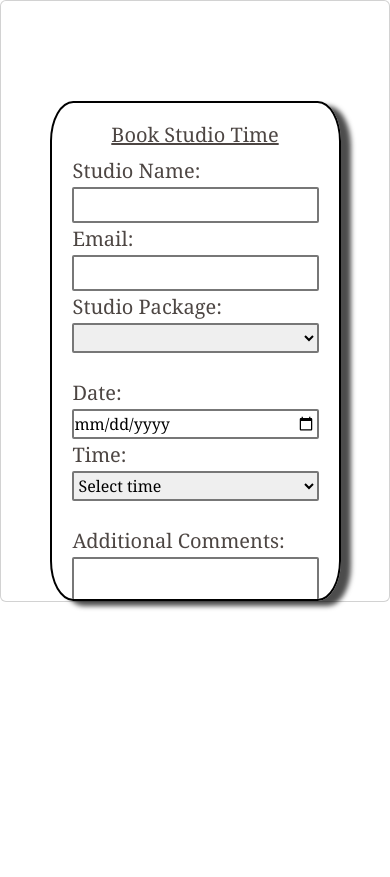
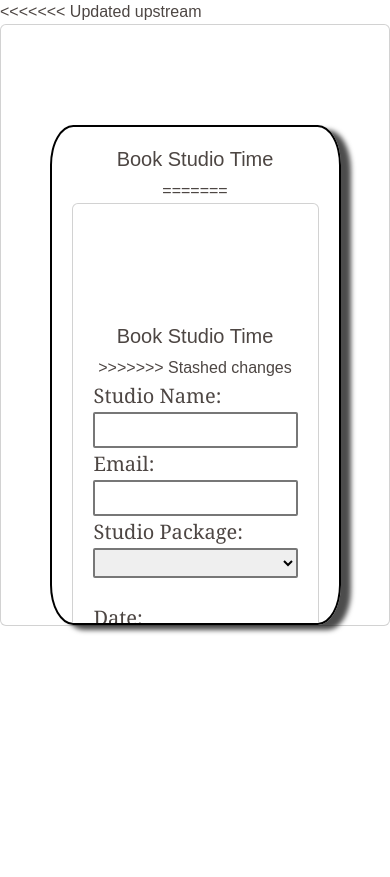
Before and after one commit to j0sephsasson/studio-lock, a Flask app: page /booking in a window 390 px wide. Shown: the part 111-988 px from the top of the page. Run offline with Flask 2, Linux system fonts and the light colour scheme; the visitor is signed in with stand-in values (Sample User, id 1); some libraries are stand-ins or nearby versions; some web fonts are replaced.

Commit message:
edited booking feature

```diff
--- a/app/static/css/style.css
+++ b/app/static/css/style.css
@@ -1334,6 +1334,7 @@ body {
 /*--------------------------------------------------------------
 # BOOKING
 --------------------------------------------------------------*/
+<<<<<<< Updated upstream
 .card-title {
   font-size: 20px;
   font-family:Georgia, 'Times New Roman', Times, serif;
@@ -1522,4 +1523,192 @@ div.elem-group.inlined input {
     margin-top: 100px;
     border-radius: 8%;
   }
-}
+=======
+
+.booking-card-title {
+  font-size: 20px;
+  font-family:Georgia, 'Times New Roman', Times, serif;
+  text-decoration: underline;
+}
+
+.booking-card-body {
+  justify-content: center;
+  padding: 20px;
+  height: 550px;
+  width: 1300px;
+  align-self: center;
+  margin-top: 35px;
+  overflow-y: scroll;
+}
+
+@media (max-width: 1300px) {
+  .booking-card-body {
+    max-height: 500px;
+    overflow-y: auto;
+    width: 100%;
+    margin: auto;
+    margin-top: 100px;
+  };
+}
+
+div.elem-group {
+  margin: auto;
+}
+
+div.elem-time-date.inlined {
+  width: 49%;
+  float: left;
+  margin-left: 1%;
+  text-align: left
+}
+
+#label-name {
+  display: block;
+  font-family:Georgia, 'Times New Roman', Times, serif;
+  padding-bottom: 10px;
+  font-size: 1.25em;
+  padding: 1px;
+  text-align: left;
+}
+
+#label-email {
+  display: block;
+  font-family:Georgia, 'Times New Roman', Times, serif;
+  padding-bottom: 10px;
+  font-size: 1.25em;
+  padding: 1px;
+  text-align: left
+}
+
+#label-date {
+  display: block;
+  font-family:Georgia, 'Times New Roman', Times, serif;
+  padding-bottom: 10px;
+  font-size: 1.25em;
+  padding: 1px;
+  text-align: left;
+}
+
+#label-time {
+  display: block;
+  font-family:Georgia, 'Times New Roman', Times, serif;
+  padding-bottom: 10px;
+  font-size: 1.25em;
+  padding: 1px;
+  text-align: left;
+}
+
+#label-package {
+  display: block;
+  font-family:Georgia, 'Times New Roman', Times, serif;
+  padding-bottom: 10px;
+  font-size: 1.25em;
+  padding: 1px;
+  text-align: left
+}
+
+#label-message {
+  display: block;
+  font-family:Georgia, 'Times New Roman', Times, serif;
+  padding-bottom: 10px;
+  font-size: 1.25em;
+  padding: 1px;
+  text-align: left;
+}
+
+#input-name {
+  border-radius: 2px;
+  border: 2px solid #777;
+  box-sizing: border-box;
+  font-size: 1.25em;
+  font-family: 'Nanum Gothic';
+  width: 100%;
+  padding: 1px;
+}
+
+#input-email {
+  border-radius: 2px;
+  border: 2px solid #777;
+  box-sizing: border-box;
+  font-size: 1.25em;
+  font-family: 'Nanum Gothic';
+  width: 100%;
+  padding: 1px;
+}
+
+#package-selection {
+  border-radius: 2px;
+  border: 2px solid #777;
+  box-sizing: border-box;
+  font-size: 1.25em;
+  font-family: 'Nanum Gothic';
+  width: 100%;
+  padding: 1px;
+}
+
+#booking-date {
+  border-radius: 2px;
+  border: 2px solid #777;
+  box-sizing: border-box;
+  font-size: 1em;
+  font-family:Georgia, 'Times New Roman', Times, serif;
+  width: 100%;
+  padding: 1px;
+}
+
+#booking-time {
+  border-radius: 2px;
+  border: 2px solid #777;
+  box-sizing: border-box;
+  font-size: 1em;
+  font-family:Georgia, 'Times New Roman', Times, serif;
+  width: 100%;
+  padding: 1px;
+}
+
+#additional-message {
+  border-radius: 2px;
+  border: 2px solid #777;
+  box-sizing: border-box;
+  font-size: 1.25em;
+  font-family: 'Nanum Gothic';
+  width: 100%;
+  padding: 1px;
+}
+
+div.elem-group.inlined input {
+  width: 95%;
+  display: inline-block;
+}
+
+#additional-message {
+  height: auto;
+  border-radius: 2px;
+  border: 2px solid #777;
+  box-sizing: border-box;
+  font-size: 1.25em;
+  font-family: 'Nanum Gothic';
+  width: 100%;
+  padding: 1px;
+}
+
+#confirm-booking-btn {
+  font-family: "Poppins", sans-serif;
+  text-transform: uppercase;
+  font-weight: 500;
+  font-size: 14px;
+  letter-spacing: 1px;
+  padding: 10px 25px;
+  margin: 20px;
+  border-radius: 4px;
+  border: 2px solid #f03c02;
+  color: #f03c02;
+  background: #fff;
+  cursor: pointer;
+}
+
+#confirm-booking-btn:hover {
+  background-color: #fd5c28;
+  color: white
+>>>>>>> Stashed changes
+}
--- a/app/templates/booking.html
+++ b/app/templates/booking.html
@@ -2,9 +2,16 @@
 
 {% block content %}
 <form action="/booking_post" method="POST">
+<<<<<<< Updated upstream
   <div class="card text-center">
     <div class="card-body">
       <h5 class="card-title">Book Studio Time</h5>
+=======
+
+  <div class="card text-center" id="booking-card">
+    <div class="booking-card-body">
+      <h5 class="booking-card-title">Book Studio Time</h5>
+>>>>>>> Stashed changes
       <form action="reservation.php" method="post">
         <div class="elem-group">
           <label for="name" id="label-name">Studio Name: </label>
@@ -43,7 +50,11 @@
           <label for="additional-message" id="label-message">Additional Comments: </label>
           <textarea id="additional-message" name="additional_message" placeholder=""></textarea>
         </div>
+<<<<<<< Updated upstream
         <button type="submit" id="confirm-booking-btn">Confirm Booking</button>
+=======
+        <button type="submit" id="confirm-booking-btn">Book Now</button>
+>>>>>>> Stashed changes
     </form>
     </div>
   </div>
```
